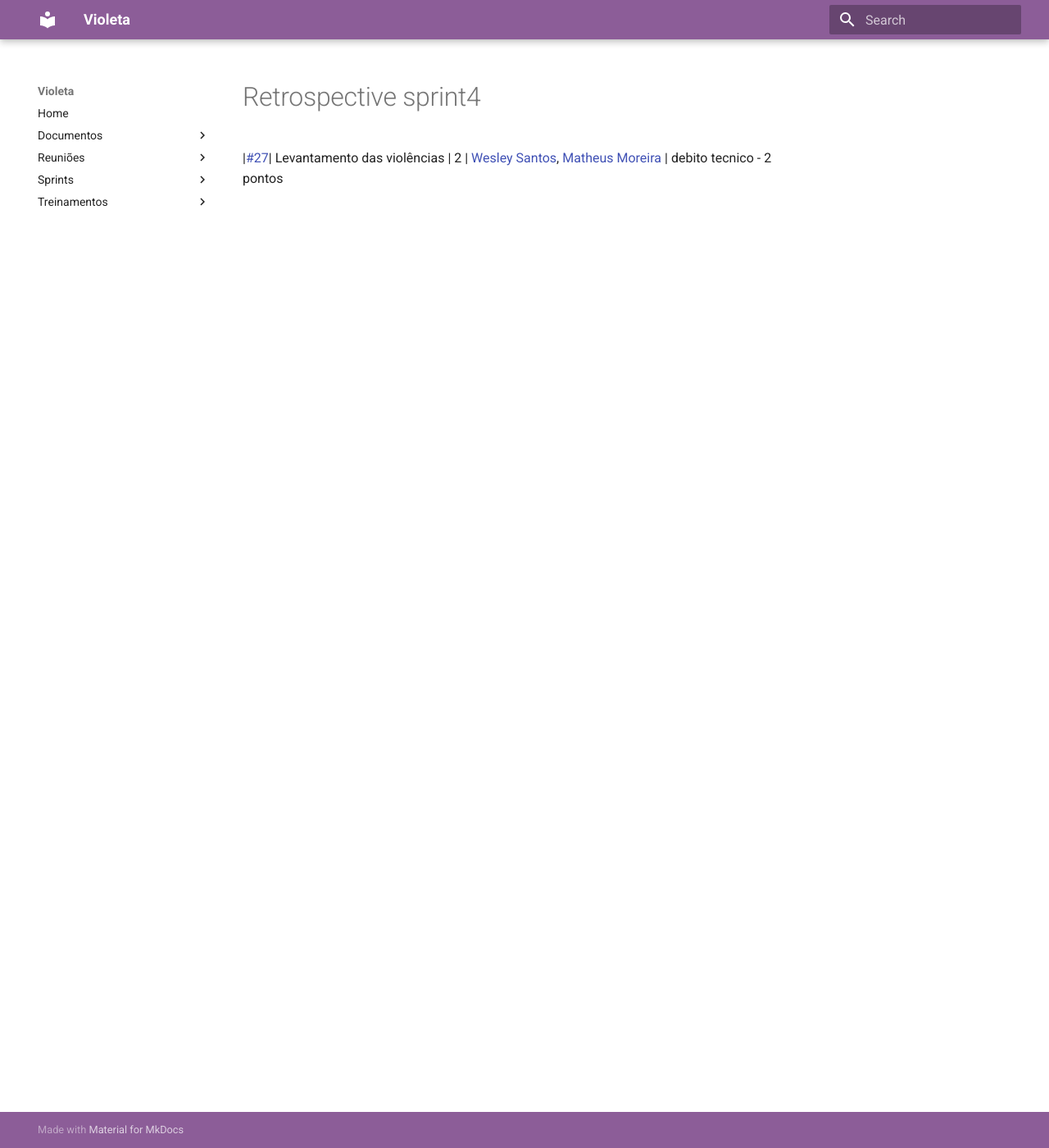
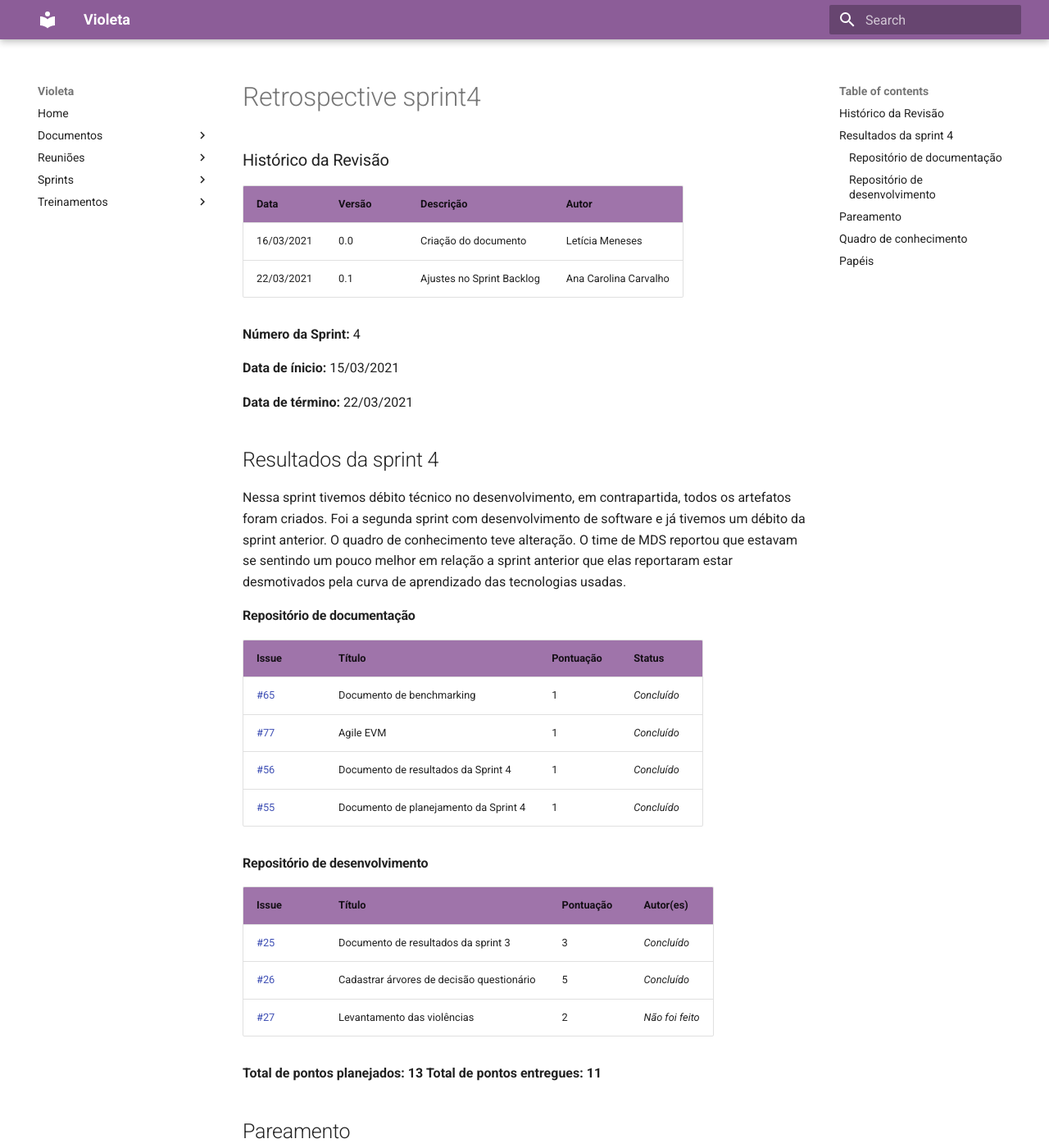
Before and after one commit to fga-eps-mds/2020.2-Violeta-Documentacao, an MkDocs documentation site: the page built from docs/Gerencia/sprints/sprint-4/retrospective_sprint4.md, in a window 1280 px wide and 1400 px high. Shown: the whole window at 82% size. Built offline with MkDocs 1.6.1 and Material for MkDocs 9.7.7, drawn with Linux system fonts in a browser that asks for light colours; some of the changed text lies outside the part shown.

Commit message:
Documentos da sprint 4

```diff
--- a/docs/Gerencia/sprints/sprint-4/retrospective_sprint4.md
+++ b/docs/Gerencia/sprints/sprint-4/retrospective_sprint4.md
@@ -1 +1,67 @@
-|[#27](https://github.com/fga-eps-mds/2020.2-violeta-desenvolvimento/issues/27)| Levantamento das violências | 2 | [Wesley Santos](https://github.com/wesleysantos00), [Matheus Moreira](https://github.com/mateus-lm) | debito tecnico - 2 pontos
+### Histórico da Revisão
+| Data | Versão | Descrição | Autor |
+|---|---|---|---|
+| 16/03/2021| 0.0 |Criação do documento | Letícia Meneses |
+| 22/03/2021| 0.1 |Ajustes no Sprint Backlog | Ana Carolina Carvalho |
+
+**Número da Sprint:** 4
+
+**Data de ínicio:** 15/03/2021
+
+**Data de término:** 22/03/2021
+
+## Resultados da sprint 4
+
+Nessa sprint tivemos débito técnico no desenvolvimento, em contrapartida, todos os artefatos foram criados.
+Foi a segunda sprint com desenvolvimento de software e já tivemos um débito da sprint anterior.
+O quadro de conhecimento teve alteração. O time de MDS reportou que estavam se sentindo um pouco melhor em relação a sprint anterior que elas reportaram estar desmotivados pela curva de aprendizado das tecnologias usadas.
+
+
+#### Repositório de documentação
+
+| Issue | Título | Pontuação | Status |
+|---|---|---|---|
+|[#65](https://github.com/fga-eps-mds/2020.2-Violeta-Documentacao/issues/65)| Documento de benchmarking | 1 | _Concluído_ |
+|[#77](https://github.com/fga-eps-mds/2020.2-Violeta-Documentacao/issues/77)| Agile EVM | 1 | _Concluído_ |
+|[#56](https://github.com/fga-eps-mds/2020.2-Violeta-Documentacao/issues/56)| Documento de resultados da Sprint 4 | 1 | _Concluído_ |
+|[#55](https://github.com/fga-eps-mds/2020.2-Violeta-Documentacao/issues/55)| Documento de planejamento da Sprint 4 | 1 | _Concluído_ |
+
+
+#### Repositório de desenvolvimento
+
+| Issue | Título | Pontuação | Autor(es) |
+|---|---|---|---|
+|[#25](https://github.com/fga-eps-mds/2020.2-violeta-desenvolvimento/issues/25)| Documento de resultados da sprint 3 | 3 | _Concluído_ |
+|[#26](https://github.com/fga-eps-mds/2020.2-violeta-desenvolvimento/issues/26)| Cadastrar árvores de decisão questionário | 5 | _Concluído_ |
+|[#27](https://github.com/fga-eps-mds/2020.2-violeta-desenvolvimento/issues/27)| Levantamento das violências | 2 | _Não foi feito_ |
+
+<b>Total de pontos planejados: 13</b>
+<b>Total de pontos entregues: 11</b>
+
+## Pareamento
+
+<iframe weidth="100%" height="500" src="https://docs.google.com/spreadsheets/d/e/2PACX-1vSUvF3lwINiA2gmoZeLfAFfI-sgInnqEVf4oq7nkh3joRHfGQgwIc63ij0wCB5oJzGtZirY3eT-hLjK/pubhtml?gid=707262542&amp;single=true&amp;widget=true&amp;headers=false"></iframe>
+
+## Quadro de conhecimento
+
+<iframe weidth="100%" height="500" src="https://docs.google.com/spreadsheets/d/e/2PACX-1vSKpschz_TJPysoXgFRpq3kRT3bp3M_Y1DKFGRfmKh0oU3mXq8YGjwkznJ8cz-LlN4ZiCX0nLGdXBjj/pubhtml?gid=1814839644&amp;single=true&amp;widget=true&amp;headers=false"></iframe>
+
+## Papéis
+
+**_Scrum Master_:** [Ana Carolina](https://github.com/anacarolcs)
+
+**_Product Owner_:** [Letícia Meneses](https://github.com/mbslet)
+
+**_Arquiteto_ e _DevOps_** [Victor Coelho](https://github.com/victorhdcoelho)
+
+**_UI/UX_:** [Fabiana Ribas](https://github.com/FabianaRibas)
+
+**Equipe de Desenvolvimento:**
+
+- [Pedro Lima](https://github.com/pedrolimass)
+- [Philipe Serafim](https://github.com/philipeserafim)
+- [Matheus Moreira](https://github.com/mateus-lm)
+- [Iago Sousa](https://github.com/iasousa)
+- [Wesley Santos](https://github.com/wesleysantos00)
+
+**Autor:** [Ana Carolina](https://github.com/anacarolcs)
```
Also changed, not shown: docs/Gerencia/sprints/sprint-4/planning_sprint4.md (+1 -1 lines).
